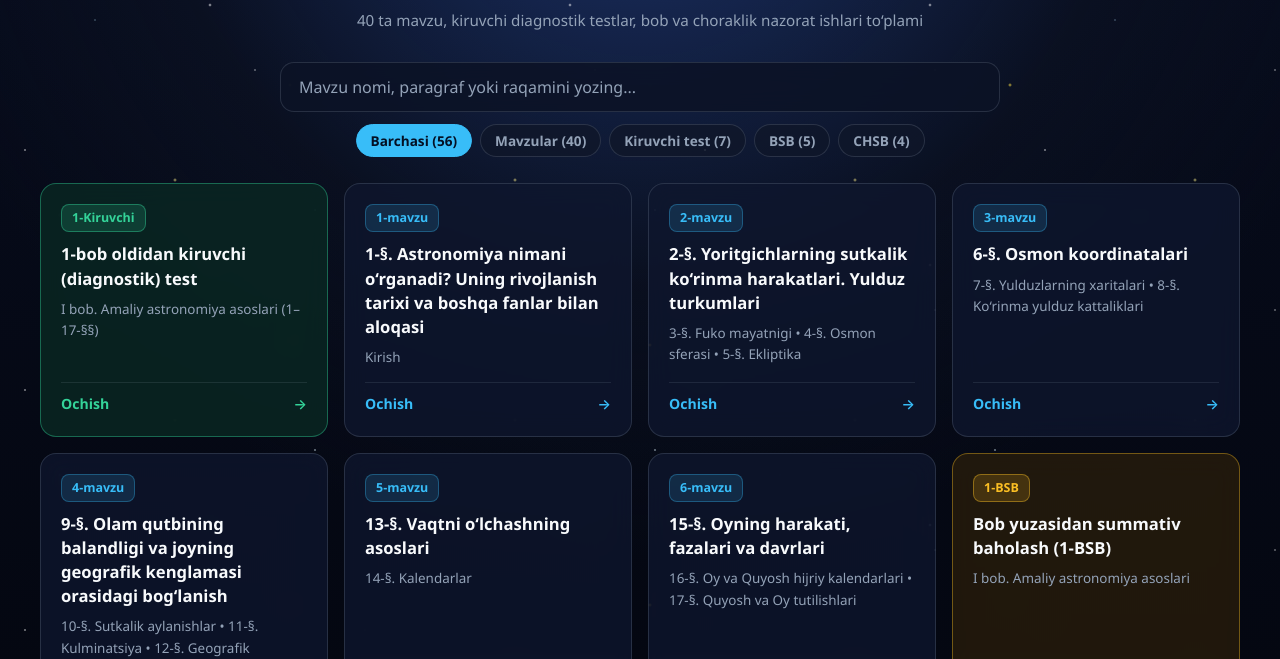
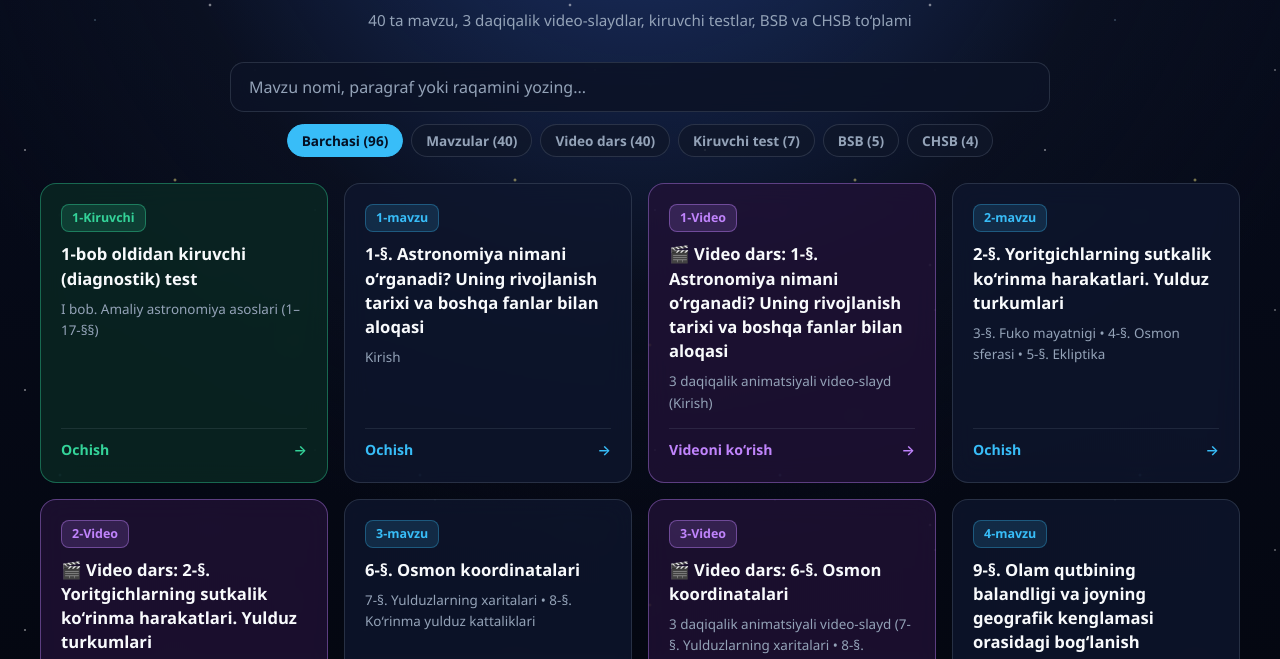
Before and after one commit to XasanovBegzod/Astranomiya11_sinf.html, a plain HTML site: page index.html in a window 1280 px wide. Shown: the part 125-784 px from the top of the page. Drawn offline with Linux system fonts and the light colour scheme.

Commit message:
Update styles and content in index.html
Updated various styles and content in index.html, including adding a new purple color variable, modifying max-width for controls, and changing text in the header and filter buttons.

```diff
--- a/index.html
+++ b/index.html
@@ -12,6 +12,7 @@
       --accent: #38bdf8;
       --accent-glow: rgba(56, 189, 248, 0.28);
       --emerald: #34d399;
+      --purple: #c084fc;
       --gold: #fbbf24;
       --rose: #fb7185;
       --text-main: #f8fafc;
@@ -115,7 +116,7 @@
 
     /* Qidiruv va bo'lim tugmalari */
     .controls {
-      max-width: 720px;
+      max-width: 820px;
       margin: 0 auto 26px auto;
     }
 
@@ -205,6 +206,11 @@
       background: rgba(10, 42, 36, 0.74);
     }
 
+    .card.card-video {
+      border-color: rgba(192, 132, 252, 0.4);
+      background: rgba(34, 18, 56, 0.74);
+    }
+
     .card.card-bsb {
       border-color: rgba(251, 191, 36, 0.38);
       background: rgba(42, 30, 12, 0.74);
@@ -232,6 +238,12 @@
       background: rgba(52, 211, 153, 0.16);
       color: var(--emerald);
       border-color: rgba(52, 211, 153, 0.42);
+    }
+
+    .badge.video {
+      background: rgba(192, 132, 252, 0.16);
+      color: var(--purple);
+      border-color: rgba(192, 132, 252, 0.42);
     }
 
     .badge.bsb {
@@ -271,6 +283,7 @@
     }
 
     .card.card-kiruvchi .card-footer { color: var(--emerald); }
+    .card.card-video .card-footer { color: var(--purple); }
     .card.card-bsb .card-footer { color: var(--gold); }
     .card.card-chsb .card-footer { color: var(--rose); }
 
@@ -296,7 +309,7 @@
     <header>
       <span class="eyebrow">✦ Interaktiv elektron darslik</span>
       <h1>11-sinf Astronomiya</h1>
-      <p>40 ta mavzu, kiruvchi diagnostik testlar, bob va choraklik nazorat ishlari to‘plami</p>
+      <p>40 ta mavzu, 3 daqiqalik video-slaydlar, kiruvchi testlar, BSB va CHSB to‘plami</p>
     </header>
 
     <div class="controls">
@@ -304,8 +317,9 @@
         <input type="text" id="searchInput" placeholder="Mavzu nomi, paragraf yoki raqamini yozing...">
       </div>
       <div class="filter-tabs">
-        <button class="filter-btn active" data-filter="all">Barchasi (56)</button>
+        <button class="filter-btn active" data-filter="all">Barchasi (96)</button>
         <button class="filter-btn" data-filter="mavzu">Mavzular (40)</button>
+        <button class="filter-btn" data-filter="video">Video dars (40)</button>
         <button class="filter-btn" data-filter="kiruvchi">Kiruvchi test (7)</button>
         <button class="filter-btn" data-filter="bsb">BSB (5)</button>
         <button class="filter-btn" data-filter="chsb">CHSB (4)</button>
@@ -317,7 +331,7 @@
   </div>
 
   <script>
-    const mavzular = [
+    const asosiyRoyxat = [
       { id: "1-Kiruvchi", nomi: "1-bob oldidan kiruvchi (diagnostik) test", paragraf: "I bob. Amaliy astronomiya asoslari (1–17-§§)", fayl: "kiruvchi_test1.html", tur: "kiruvchi" },
       { id: 1, nomi: "1-§. Astronomiya nimani o‘rganadi? Uning rivojlanish tarixi va boshqa fanlar bilan aloqasi", paragraf: "Kirish", fayl: "mavzu1.html", tur: "mavzu" },
       { id: 2, nomi: "2-§. Yoritgichlarning sutkalik ko‘rinma harakatlari. Yulduz turkumlari", paragraf: "3-§. Fuko mayatnigi • 4-§. Osmon sferasi • 5-§. Ekliptika", fayl: "mavzu2.html", tur: "mavzu" },
@@ -382,6 +396,21 @@
       { id: "4-CHSB", nomi: "4-choraklik summativ baholash (4-CHSB)", paragraf: "4-chorak va yillik yakuniy nazorat ishi", fayl: "chsb4.html", tur: "chsb" }
     ];
 
+    // Har bir mavzudan keyin avtomatik ravishda uning video-slayd kartochkasini yaratish
+    const mavzular = [];
+    asosiyRoyxat.forEach(item => {
+      mavzular.push(item);
+      if (item.tur === "mavzu") {
+        mavzular.push({
+          id: `${item.id}-Video`,
+          nomi: `🎬 Video dars: ${item.nomi}`,
+          paragraf: `3 daqiqalik animatsiyali video-slayd (${item.paragraf})`,
+          fayl: `video${item.id}.html`,
+          tur: "video"
+        });
+      }
+    });
+
     const grid = document.getElementById("topicsGrid");
     const searchInput = document.getElementById("searchInput");
     const emptyMsg = document.getElementById("emptyMsg");
@@ -414,11 +443,17 @@
 
         let yorliq = `${item.id}-mavzu`;
         let badgeClass = "badge";
+        let footerText = "Ochish";
 
         if (item.tur === "kiruvchi") {
           yorliq = item.id;
           badgeClass = "badge kiruvchi";
           card.classList.add("card-kiruvchi");
+        } else if (item.tur === "video") {
+          yorliq = item.id;
+          badgeClass = "badge video";
+          card.classList.add("card-video");
+          footerText = "Videoni ko‘rish";
         } else if (item.tur === "bsb") {
           yorliq = item.id;
           badgeClass = "badge bsb";
@@ -436,7 +471,7 @@
             <p class="card-sub">${item.paragraf}</p>
           </div>
           <div class="card-footer">
-            <span>Ochish</span>
+            <span>${footerText}</span>
             <span>&rarr;</span>
           </div>
         `;
```
